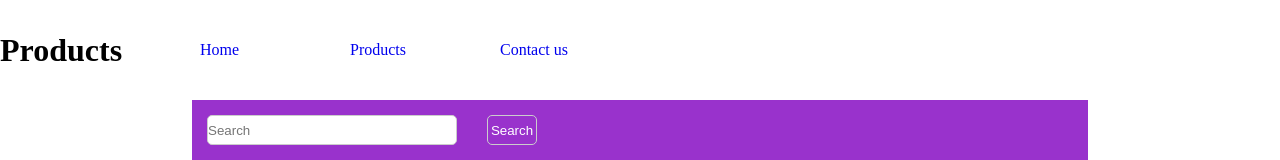
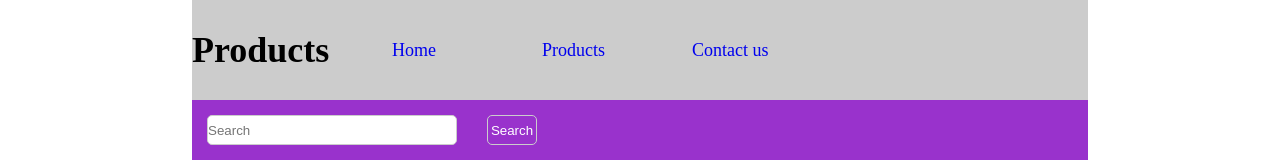
Before and after one commit to ingMarAmaya/prueba-tec, a Vue app in the folder prueba/: page / in a window 1280 px wide. Shown: the top 160 px of the page. Built offline with nearby package versions, Linux system fonts and the light colour scheme.

Commit message:
modified style to encabezado

```diff
--- a/prueba/src/components/header.vue
+++ b/prueba/src/components/header.vue
@@ -23,6 +23,11 @@
 <style scoped>
     .encabezado{
         margin: 0px auto;
+        width: 70%;
+        height: 100px;
+        line-height: 100px;
+        font-size: 18px;
+        background-color: #ccc;
     }
     h1{
         display: block;
```
